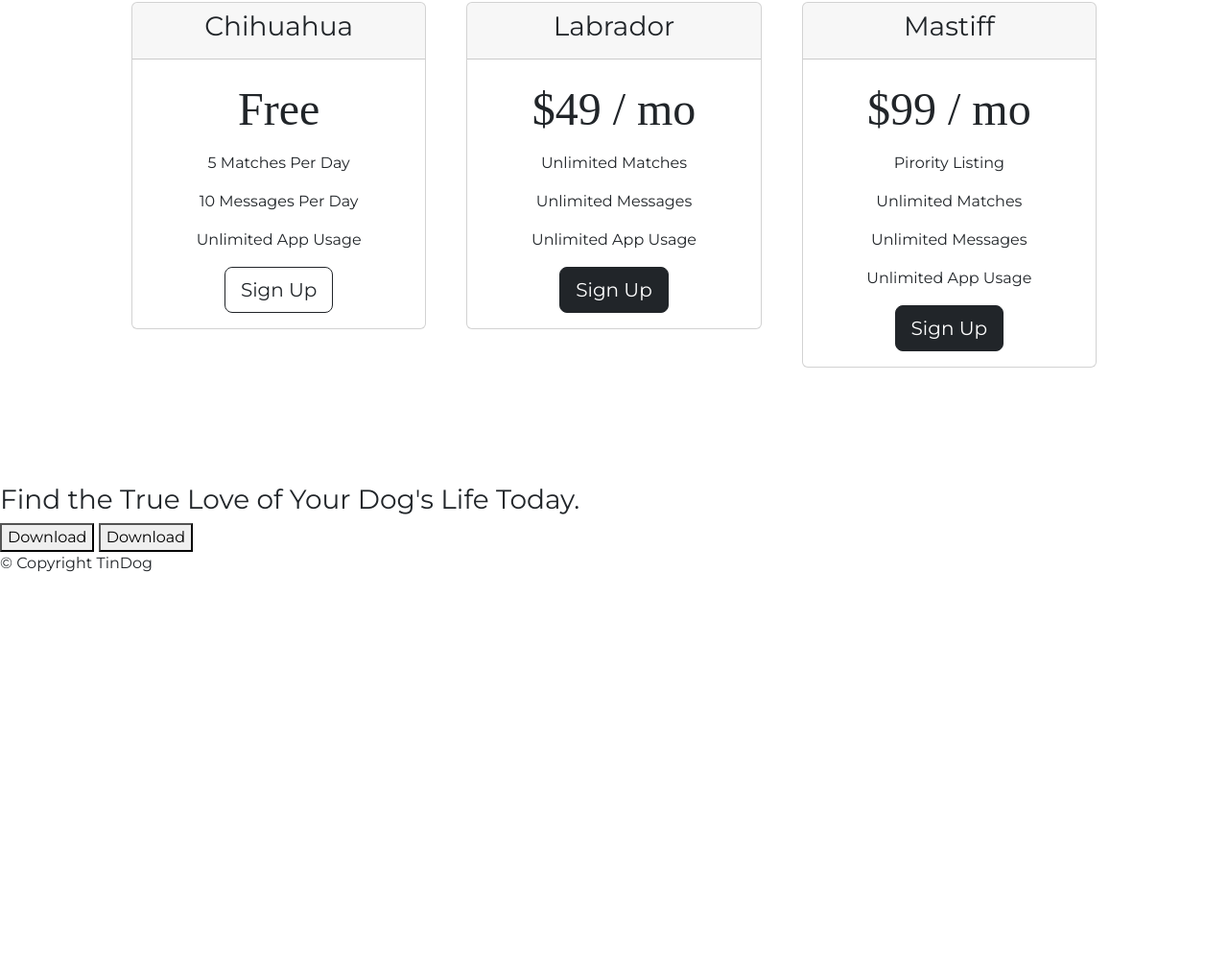
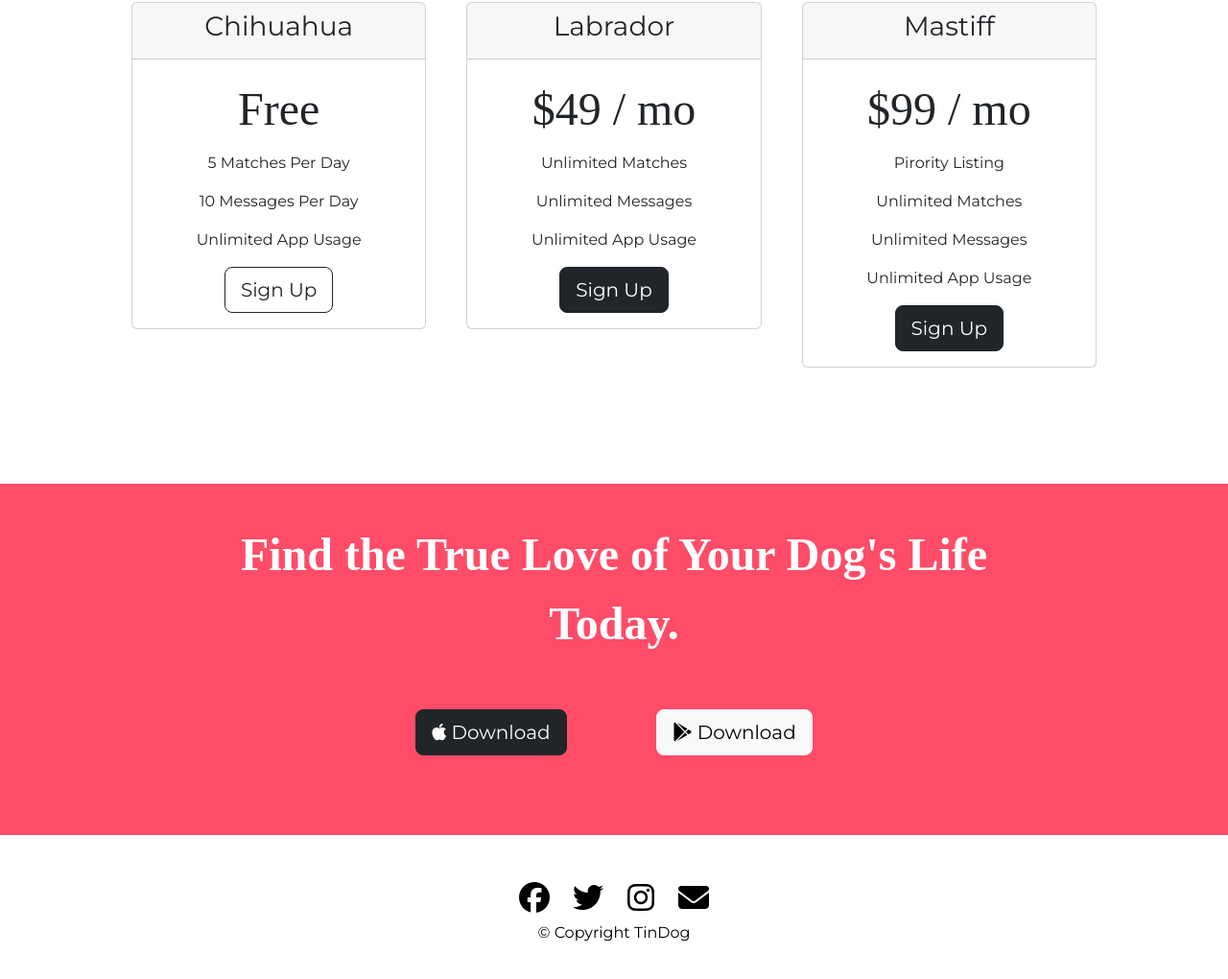
Before and after one commit to cmilliron/complete_2022_web_development_bootcamp, a plain HTML site: page tindog_project/index.html in a window 1280 px wide. Shown: the part 2036-3056 px from the top of the page at 96% size. Before the commit the page ends 2651 px from the top, so only its background shows below. Drawn offline with nearby package versions, Linux system fonts and the light colour scheme.

Commit message:
Finish first draft of TinDog

```diff
--- a/tindog_project/css/styles.css
+++ b/tindog_project/css/styles.css
@@ -135,3 +135,43 @@ h2 {
 .pricing-column {
     padding: 3% 2%;
 }
+
+
+/* Call to action */
+
+#cta {
+    background-color: #ff4c68;
+    text-align: center;
+    padding: 3% 15%;
+}
+
+#cta h3 {
+    font-family: 'Montserrat-black';
+    font-size: 3rem;
+    line-height: 1.5;
+    font-weight: 900;
+    color: #fff;
+}
+
+#footer {
+    background-color: #fff;
+    text-align: center;
+    padding: 3% 15% 7%;
+    color: black;
+}
+
+#footer i {
+    padding: 2%;
+    transform: scale(2);
+}
+
+@media (max-width: 1028px) {
+    .title-image {
+        position: static;
+        transform: rotate(0);
+    }
+
+    #title {
+        text-align: center;
+    }
+}
--- a/tindog_project/index.html
+++ b/tindog_project/index.html
@@ -40,13 +40,13 @@
         <div class="collapse navbar-collapse" id="navbarSupportedContent">
           <ul class="nav navbar-nav ms-auto">
               <li class="nav-item">
-                  <a class="nav-link" href="">Contact</a>
+                  <a class="nav-link" href="#footer">Contact</a>
               </li>
               <li class="nav-item">
-                  <a class="nav-link" href="">Pricing</a>
+                  <a class="nav-link" href="#pricing">Pricing</a>
               </li>
               <li class="nav-item">
-                  <a class="nav-link" href="">Download</a>
+                  <a class="nav-link" href="#cta">Download</a>
               </li>
           </ul>
         </div>
@@ -203,16 +203,22 @@
   <section id="cta">
 
     <h3>Find the True Love of Your Dog's Life Today.</h3>
-    <button type="button">Download</button>
-    <button type="button">Download</button>
-
+    <div>
+      <button type="button" class="btn btn-dark btn-lg download-button"><i class="fa-brands fa-apple"></i> Download</button>
+      <button type="button" class="btn btn-light btn-lg download-button"><i class="fa-brands fa-google-play"></i> Download</button>
+    </div>
   </section>
 
 
   <!-- Footer -->
 
   <footer id="footer">
-
+    <div>
+      <i class="fa-brands fa-facebook social-icons" ></i>
+      <i class="fa-brands fa-twitter social-icons"></i>
+      <i class="fa-brands fa-instagram social-icons"></i>
+      <i class="fa-solid fa-envelope social-icons"></i>
+    </div>
     <p>© Copyright TinDog</p>
 
   </footer>
```
